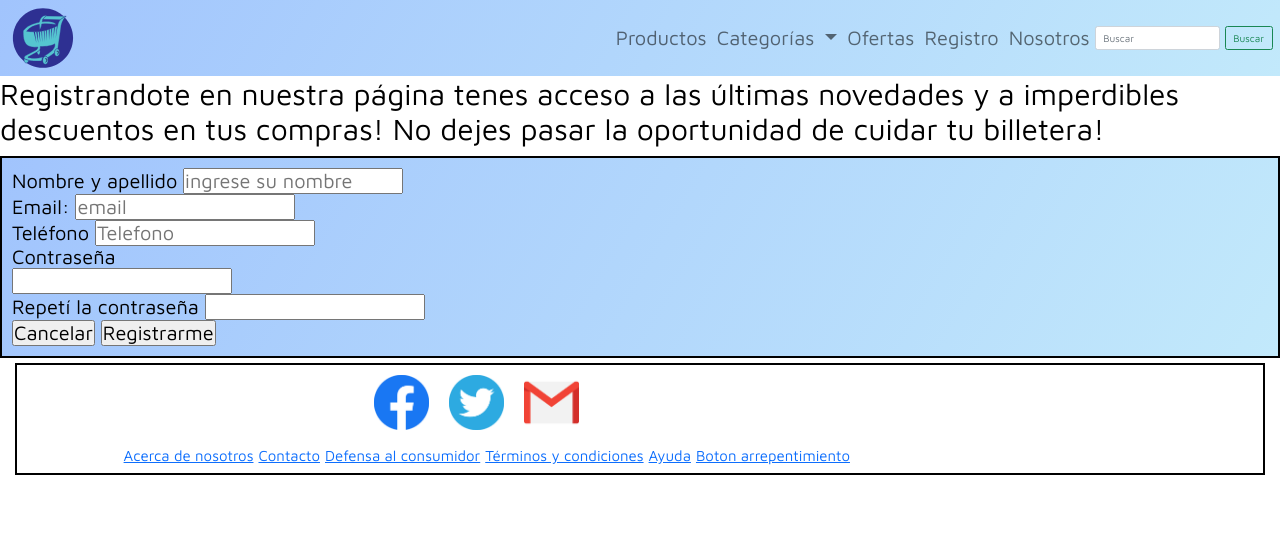
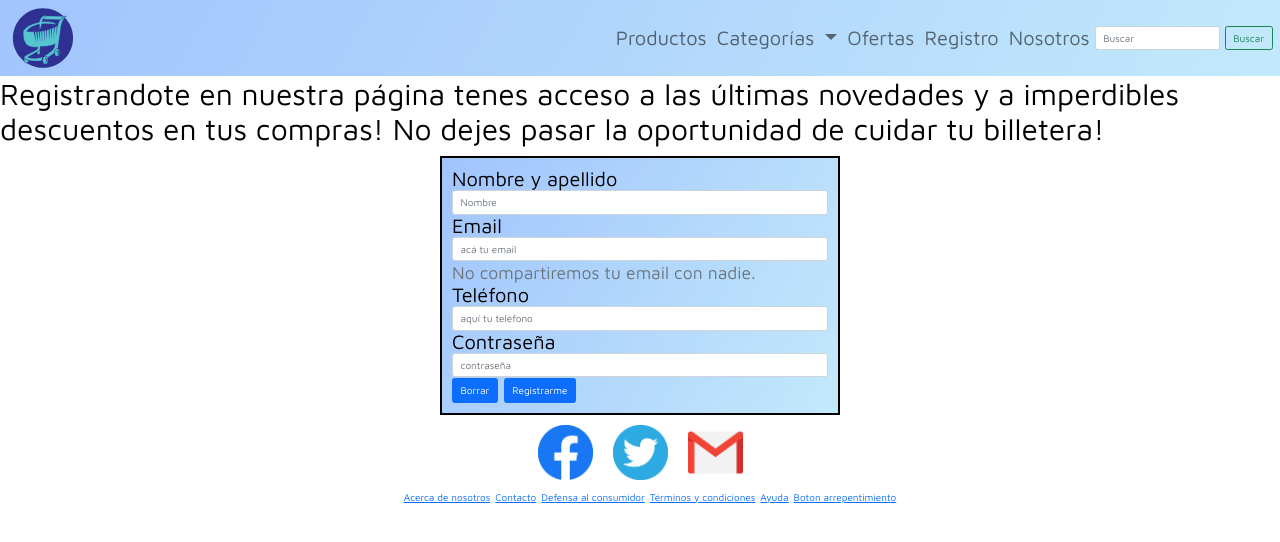
Before and after one commit to farkdev/DesarrolloWeb, a plain HTML site: page clase1/registro.html in a window 1280 px wide. Drawn offline with nearby package versions, Linux system fonts and the light colour scheme.

Commit message:
adelanto de entrega

```diff
--- a/clase1/registro.html
+++ b/clase1/registro.html
@@ -10,6 +10,7 @@
     <link rel="stylesheet" href="css/animaciones.css">
     <link rel="stylesheet" href="css/main.css">
     <link rel="stylesheet" href="https://cdnjs.cloudflare.com/ajax/libs/animate.css/4.1.1/animate.min.css">
+    <link rel="stylesheet" href="css/mixins.css">
 </head>
 <body>
     <nav class="navbar navbar-expand-lg navbar-light bg-fl">
@@ -59,31 +60,34 @@
         <p class="">Registrandote en nuestra página tenes acceso a las últimas novedades y a imperdibles descuentos en tus compras! No dejes pasar la oportunidad
             de cuidar tu billetera!
         </p>
-        <section class="bg-fl"><form action="">
-            <label for="nombre">Nombre y apellido</label>
-            <input type="text" id="nombre" placeholder="ingrese su nombre">
-            <br>
-            <label for="email">Email:  </label>
-            <input type="text" id="email" placeholder="email">
-            <br>
-            <label for="tel">Teléfono</label>
-            <input type="tel" id="tel" placeholder="Telefono">
-            <br>
-            <label for="contraseña">Contraseña</label>
-            <br>
-            <input type="password" id="contraseña">
-            <br>
-            <label for="contraseña">Repetí la contraseña</label>
-            <input type="password" id="contraseña">
-            <br>
-            <input type="reset" value="Cancelar">
-            <input type="submit" value="Registrarme">
-        </form></section>
+        <section class="bg-fl register-form"><form action="">
+          <form>
+            <div class="form-group">
+              <label for="exampleInputEmail1">Nombre y apellido</label>
+              <input type="email" class="form-control" id="exampleInputEmail1" aria-describedby="emailHelp" placeholder="Nombre">
+            </div>
+            <div class="form-group">
+              <label for="exampleInputEmail1">Email</label>
+              <input type="email" class="form-control" id="exampleInputEmail1" aria-describedby="emailHelp" placeholder="acá tu email">
+              <small id="emailHelp" class="form-text text-muted">No compartiremos tu email con nadie.</small>
+            </div>
+            <div class="form-group">
+              <label for="exampleInputEmail1">Teléfono</label>
+              <input type="email" class="form-control" id="exampleInputEmail1" aria-describedby="emailHelp" placeholder="aquí tu teléfono">
+
+            </div>
+            <div class="form-group">
+              <label for="exampleInputPassword1">Contraseña</label>
+              <input type="password" class="form-control" id="exampleInputPassword1" placeholder="contraseña">
+            </div>
+            <input type="reset" value="Borrar" class="btn btn-primary">
+            <input type="submit" value="Registrarme" class="btn btn-primary">
+          </section>
 
     </main>
-    <footer class="footer" id="footer">
-      <section class="">
-          <div class="redes">
+    <footer class="pie-rgstro" id="">
+      <div class="register">
+        <div class="legal">
           <a href="https://www.facebook.com/" target="_blank" >
           <img src="img/facebook.png" alt=""class="icon">
           </a>
@@ -105,8 +109,9 @@
               <li class="list-inline-item"><a href="#!">Boton arrepentimiento</a></li>
           </ul>
         </div>
-      </section>
 
+
+      </div>
     </footer>
 <!-- Option 1: Bootstrap Bundle with Popper -->
 <script src="https://cdn.jsdelivr.net/npm/bootstrap@5.0.2/dist/js/bootstrap.bundle.min.js" integrity="sha384-MrcW6ZMFYlzcLA8Nl+NtUVF0sA7MsXsP1UyJoMp4YLEuNSfAP+JcXn/tWtIaxVXM" crossorigin="anonymous"></script>
--- a/clase1/scss/_footer.scss
+++ b/clase1/scss/_footer.scss
@@ -10,57 +10,30 @@
 
 }
 
-.footer{
-    display: grid;
-    grid-template-columns: auto auto auto;
-    grid-template-rows: auto auto;
-    grid-template-areas:
-    "contacto mapa redes"
-    "legal legal legal";
-    font-size: $fontSm;
-    font-family: 'Arvo', serif;
-    margin: 5px 15px;
-    border: solid 2px black;
+.pie-rgstro{
+    display: flex;
+    flex-direction: column;
+    justify-content: center;
+}
+
+.register{
+    display: flex;
+    flex-direction: column;
+    justify-content: center;
+}
+.register-form{
+    display: flex;
+    flex-direction: column;
+    justify-content: center;
+    width: 400px;
+    height: auto;
 
 }
-    .contacto{
+.us{
     display: flex;
-        grid-area: contacto;
-        grid-column: 1/2;
-        grid-row: 1/2;
-        justify-content: center;
-    }
-    .mapa{
-        display: flex;
-        grid-area: mapa;
-        font-size: 1.5rem;
-        grid-column: 2/3;
-        grid-row: 1/2;
-        justify-content: center;
-    }
-    .redes{
-        display: flex;
-        grid-area: redes;
-        grid-column: 3/4;
-        grid-row: 1/2;
-        justify-content: center;
-    }
-    .legal{
-        grid-area: legal;
-        display: flex;
-        margin: 5px;
-        grid-column: 1/4;
-        grid-row: 2/4;
-        justify-content: center;
     flex-direction: row;
-        align-items: center;
-        font-size: $fontSm;
-		text-decoration: none;
-		color: #ffffff;
-        font-family: 'Maven Pro', sans-serif;
 
 }
-
 .icon{
     width: 55px;
     height: 55px;
--- a/clase1/scss/mixins.scss
+++ b/clase1/scss/mixins.scss
@@ -9,3 +9,7 @@
     @include flex(column, center, center);
     /*margin: auto;*/
 }
+
+.legal{
+    @include flex(row, center, center)
+}
```
Also changed, not shown: clase1/index.html (+12 -2 lines), clase1/nosotros.html (+15 -22 lines), clase1/productos.html (+3 -3 lines), clase1/css/main.css, clase1/css/mixins.css, 2 other files. Lines whose indentation alone changed are shown as unchanged.
